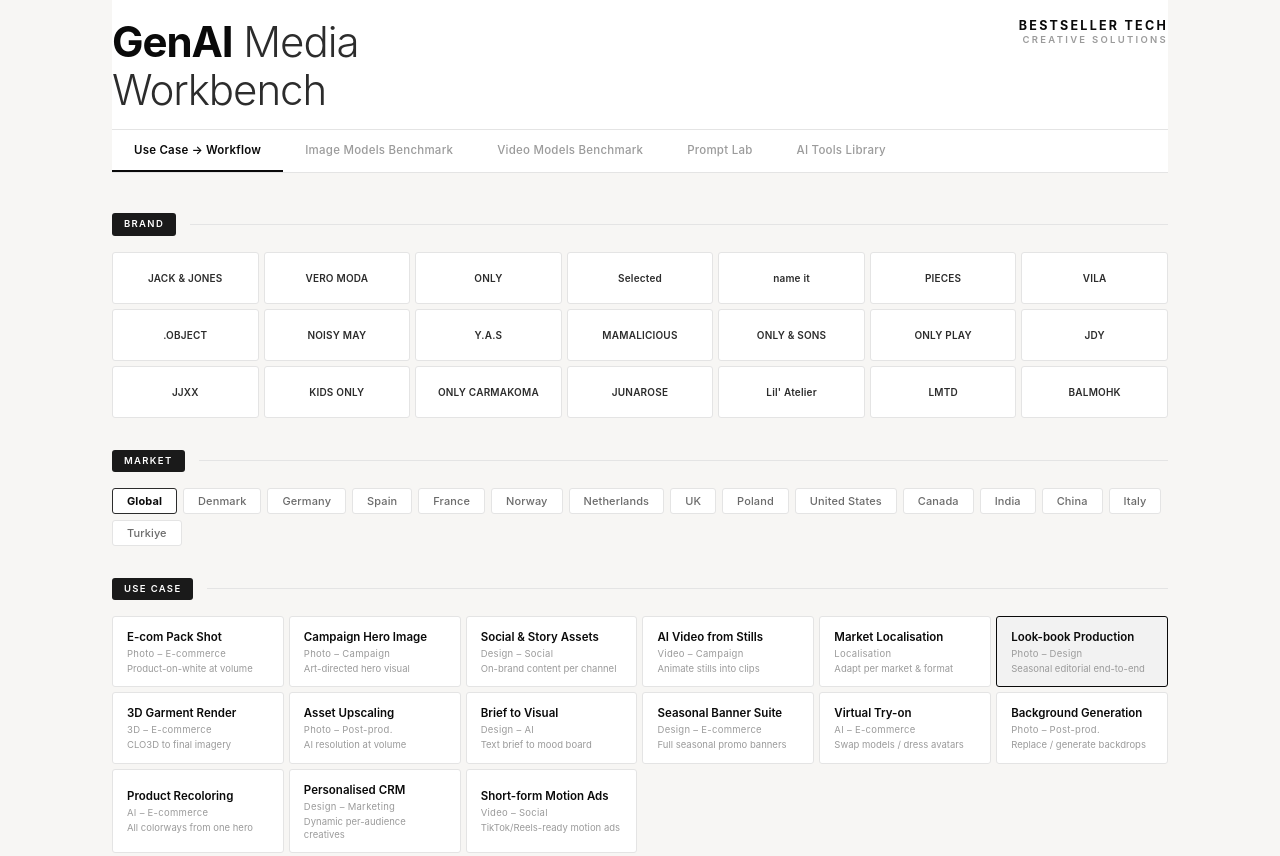
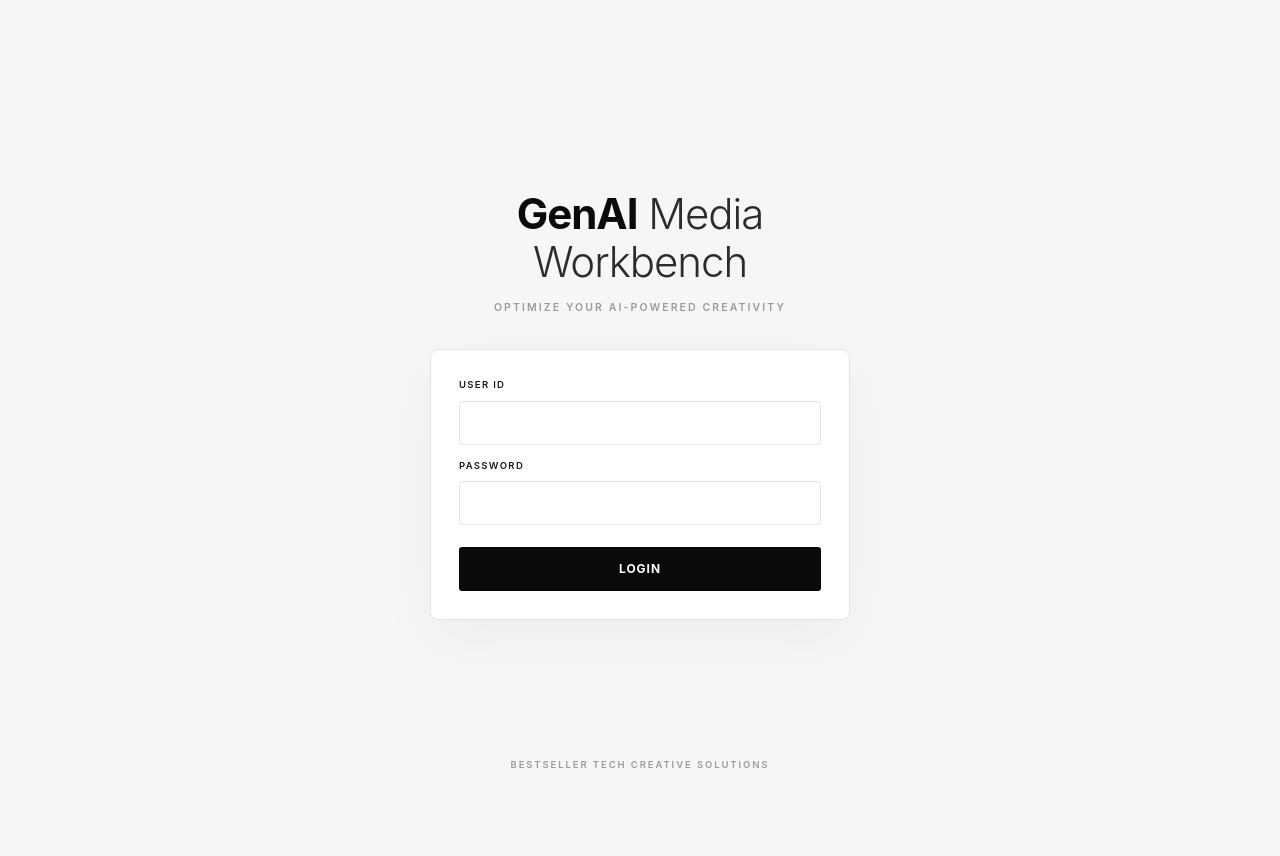
Before and after one commit to bricelgdb/BS-GenAI-Media-Workbench, a plain HTML site: page index.html in a window 1280 px wide. Shown: the top 856 px of the page. After the commit the page ends 800 px from the top, so only its background shows below. Drawn offline with nearby package versions, Linux system fonts and the light colour scheme.

Commit message:
Add files via upload

```diff
--- a/index.html
+++ b/index.html
@@ -299,6 +299,109 @@
     .bench-run-btn { background: var(--bs-black); color: var(--bs-white); border: none; border-radius: var(--r); padding: 8px 18px; font-size: 11.5px; font-weight: 600; letter-spacing: .04em; cursor: pointer; transition: background .12s; }
     .bench-run-btn:hover:not(:disabled) { background: var(--bs-charcoal); }
     .bench-run-btn:disabled { background: var(--bs-smoke); color: var(--bs-muted); cursor: not-allowed; }
+
+
+
+    /* ── Login entry page ───────────────────────────────── */
+    .login-page {
+      min-height: 100vh;
+      display: flex;
+      flex-direction: column;
+      align-items: center;
+      justify-content: center;
+      padding: 48px 32px 36px;
+      background: var(--bs-page);
+      position: relative;
+    }
+    .login-hero {
+      width: 100%;
+      max-width: 720px;
+      text-align: center;
+      margin-bottom: 34px;
+    }
+    .login-title-stack {
+      display: inline-flex;
+      flex-direction: column;
+      align-items: center;
+      gap: 4px;
+      margin-bottom: 16px;
+    }
+    .login-title-stack .bs-page-title,
+    .login-title-stack .workbench-title {
+      text-align: center;
+    }
+    .login-teaser {
+      font-size: 10.5px;
+      font-weight: 600;
+      letter-spacing: .2em;
+      text-transform: uppercase;
+      color: var(--bs-muted);
+    }
+    .login-card {
+      width: 100%;
+      max-width: 420px;
+      background: var(--bs-white);
+      border: 1px solid var(--bs-smoke);
+      border-radius: var(--rl);
+      padding: 28px;
+      box-shadow: 0 18px 60px rgba(10,10,10,.04);
+    }
+    .login-field {
+      margin-bottom: 14px;
+    }
+    .login-label {
+      display: block;
+      font-size: 9.5px;
+      font-weight: 600;
+      text-transform: uppercase;
+      letter-spacing: .14em;
+      color: var(--bs-ink);
+      margin-bottom: 8px;
+    }
+    .login-input {
+      width: 100%;
+      height: 44px;
+      border: 1px solid var(--bs-smoke);
+      border-radius: var(--r);
+      background: var(--bs-white);
+      color: var(--bs-ink);
+      font-size: 13px;
+      padding: 0 14px;
+      outline: none;
+      transition: border-color .12s, box-shadow .12s;
+    }
+    .login-input:focus {
+      border-color: var(--bs-charcoal);
+      box-shadow: 0 0 0 3px rgba(0,0,0,.05);
+    }
+    .login-button {
+      width: 100%;
+      height: 44px;
+      margin-top: 8px;
+      border: 0;
+      border-radius: var(--r);
+      background: var(--bs-black);
+      color: var(--bs-white);
+      font-size: 12px;
+      font-weight: 700;
+      letter-spacing: .08em;
+      text-transform: uppercase;
+      cursor: pointer;
+      transition: background .12s;
+    }
+    .login-button:hover { background: var(--bs-charcoal); }
+    .login-footer {
+      position: absolute;
+      left: 32px;
+      right: 32px;
+      bottom: 28px;
+      text-align: center;
+      font-size: 9.5px;
+      font-weight: 600;
+      letter-spacing: .2em;
+      text-transform: uppercase;
+      color: var(--bs-muted);
+    }
 
     /* ── Responsive ─────────────────────────────────────── */
     @media (max-width: 800px) {
@@ -1219,9 +1322,37 @@
       </main>;
     }
 
+
+
+    // LOGIN ENTRY PAGE
+    function LoginPage({onLogin}) {
+      return <main className="login-page">
+        <section className="login-hero">
+          <div className="login-title-stack">
+            <div className="bs-page-title">GenAI<span> Media</span></div>
+            <div className="workbench-title">Workbench</div>
+          </div>
+          <div className="login-teaser">Optimize your AI-Powered Creativity</div>
+        </section>
+        <section className="login-card" aria-label="Login">
+          <div className="login-field">
+            <label className="login-label" htmlFor="user-id">User ID</label>
+            <input id="user-id" className="login-input" type="text" autoComplete="username" />
+          </div>
+          <div className="login-field">
+            <label className="login-label" htmlFor="password">Password</label>
+            <input id="password" className="login-input" type="password" autoComplete="current-password" />
+          </div>
+          <button className="login-button" type="button" onClick={onLogin}>Login</button>
+        </section>
+        <footer className="login-footer">BESTSELLER TECH Creative Solutions</footer>
+      </main>;
+    }
+
         // APP
     // ════════════════════════════════════════════════════════
     function App() {
+      const [isLoggedIn,setIsLoggedIn] = useState(false);
       const [page,setPage] = useState("analyzer");
       const pages = [
         ["analyzer","Use Case \u2192 Workflow"],
@@ -1230,6 +1361,7 @@
         ["prompting","Prompt Lab"],
         ["tools","AI Tools Library"],
       ];
+      if(!isLoggedIn) return <LoginPage onLogin={()=>setIsLoggedIn(true)}/>;
       return <div className="app">
         <div className="nav-shell">
           <Header/>
```
